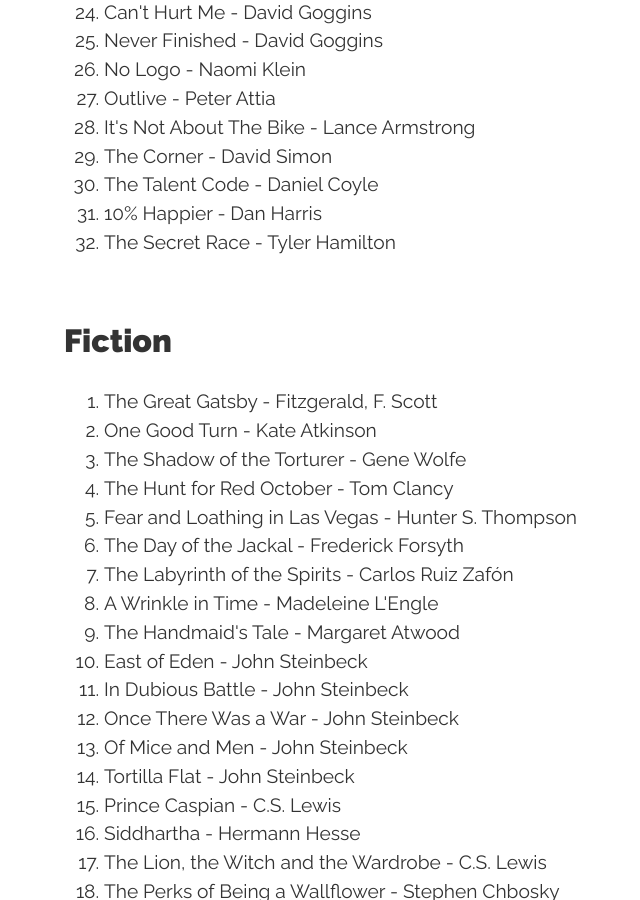
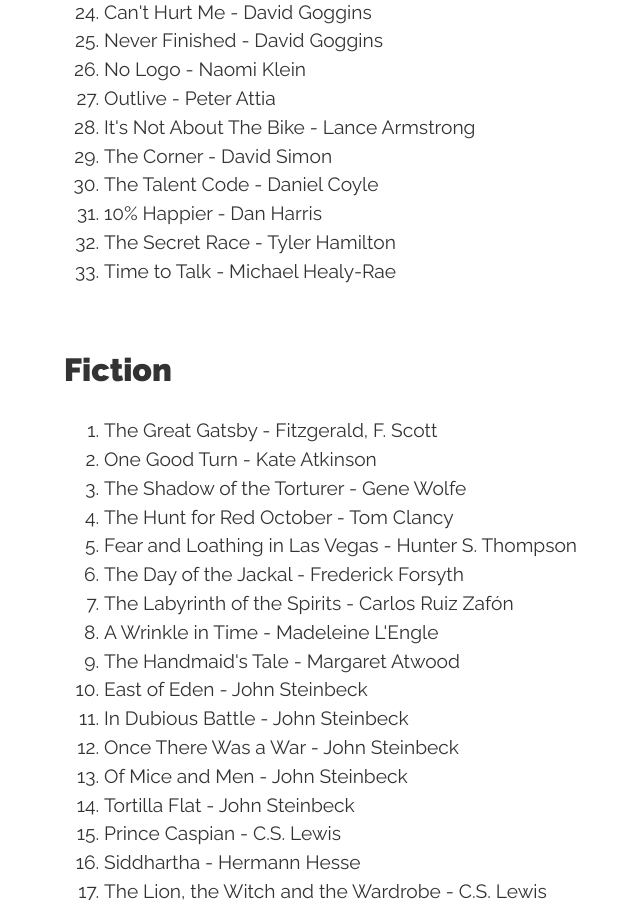
Before and after one commit to conanmercer/conanmercer.github.io, a Jekyll site: the page built from books.html, in a window 1280 px wide and 900 px high, scrolled down 2313 px. Shown: the whole window, without its empty margins (96-736 px from the left). Built offline with Jekyll 4.4.1, drawn with Linux system fonts in a browser that asks for light colours; nearby versions of some CDN libraries; some web fonts are replaced.

Commit message:
add, new book

```diff
--- a/books.html
+++ b/books.html
@@ -93,6 +93,7 @@ title: Books
   <li>The Talent Code - Daniel Coyle</li>
   <li>10% Happier - Dan Harris</li>
   <li>The Secret Race - Tyler Hamilton</li>
+  <li>Time to Talk - Michael Healy-Rae</li>
 </ol>
 
 <h2>Fiction</h2>
```
